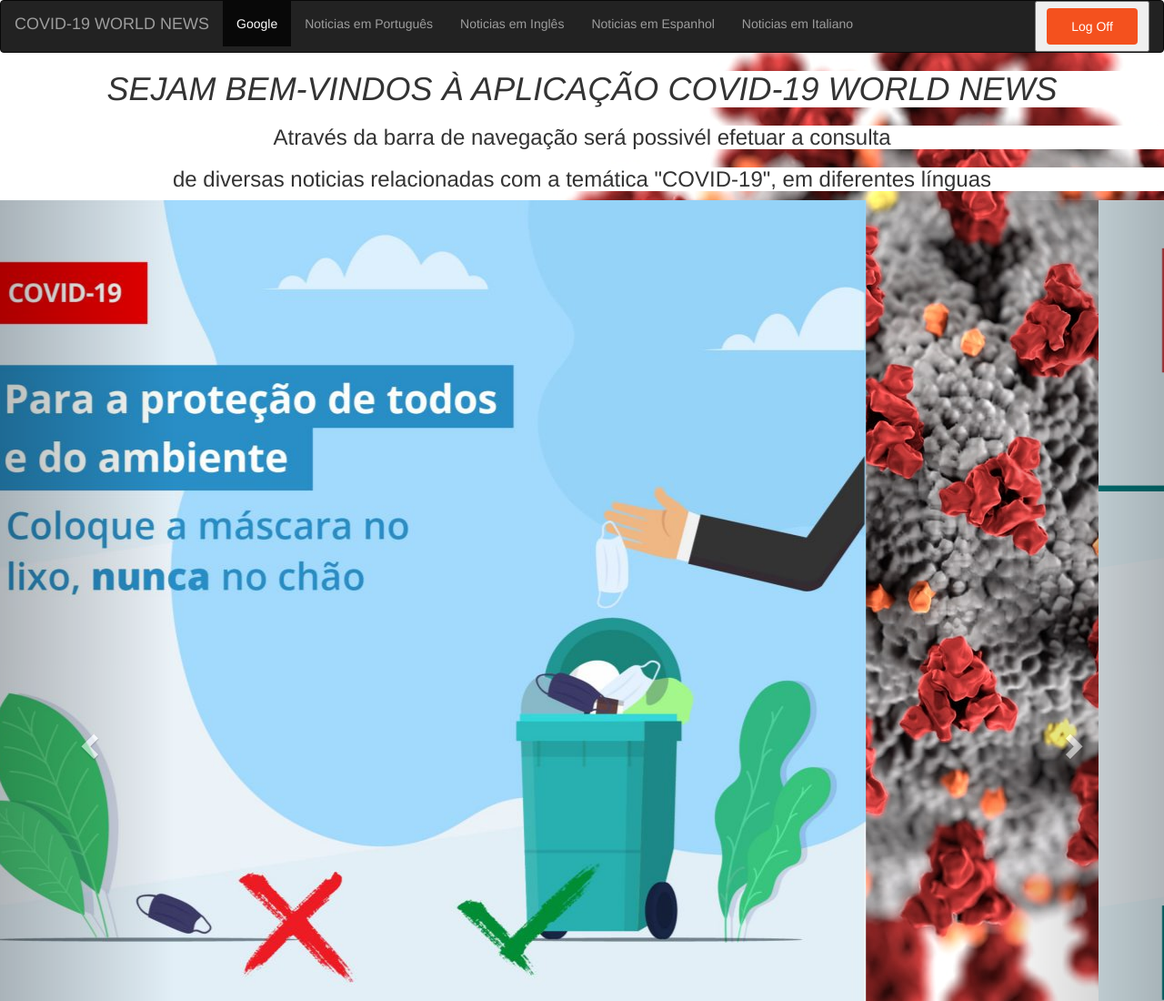
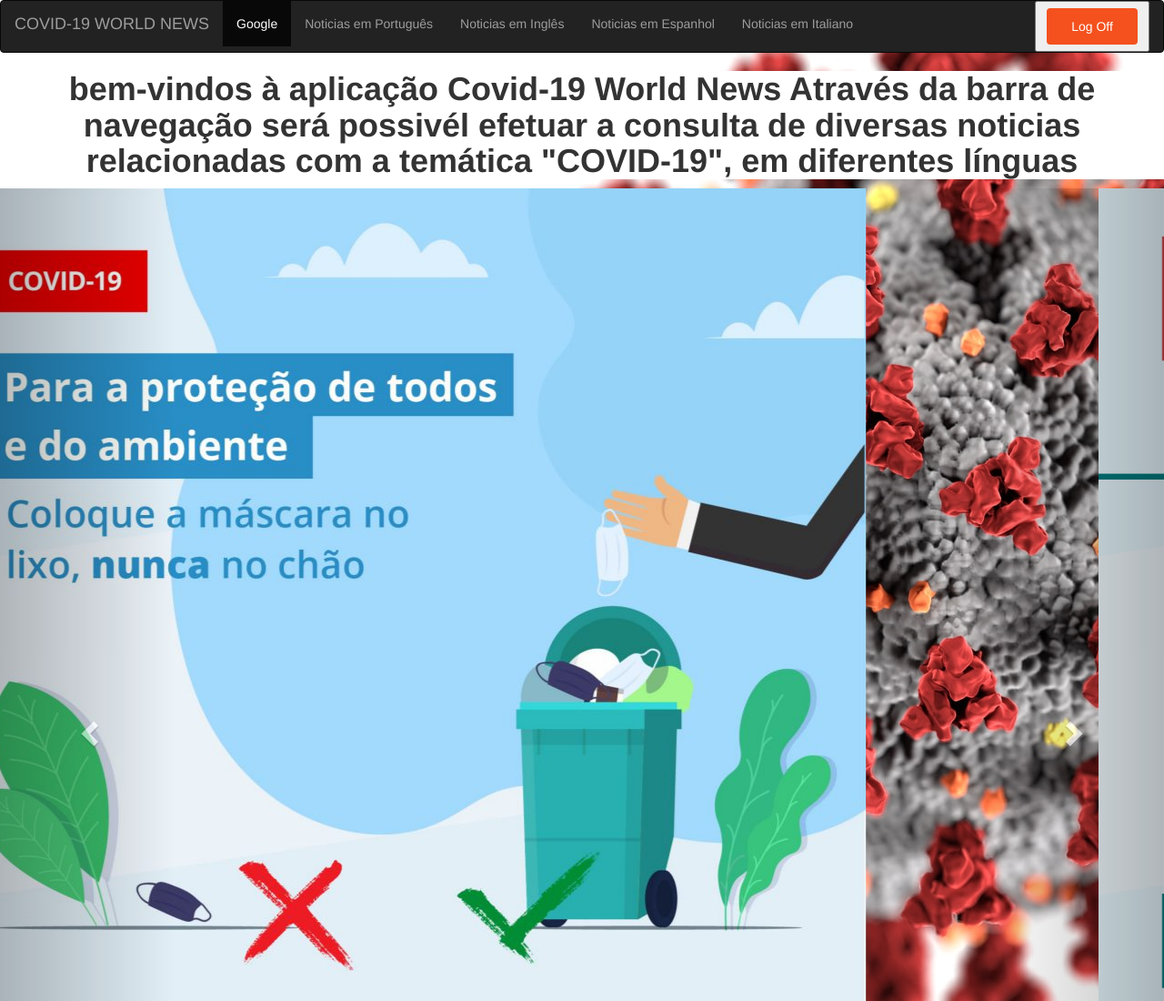
Before and after one commit to BrunoFUAL/COVIDAPI-FRONTEND, a website: page public/home.html in a window 1280 px wide. Shown: the top 1100 px of the page at 91% size. Drawn offline with nearby package versions, Linux system fonts and the light colour scheme.

Commit message:
several changes

```diff
--- a/public/css/estilo.css
+++ b/public/css/estilo.css
@@ -71,19 +71,9 @@
   float: right;
 }
 
+
+
 h1 {
-  background-color: white;
-  color: black;
-  font-weight: bold;
-  font-size: 40px;
-  font-family: Arial;
-  text-transform: uppercase;
-  text-align: center;
-  font-style: italic;
-
-}
-
-h3 {
   background-color:white ;
   color: #3c1b66;
   font-weight: bold;
@@ -91,3 +81,10 @@ h3 {
   font-family: Arial;
   text-align: center;
 }
+
+.modal-content{
+  background-image: url("/images/Covid-News.jpg");
+  color: white;
+  text-decoration-color: white;
+
+}
--- a/public/home.html
+++ b/public/home.html
@@ -43,10 +43,9 @@
   </nav>
 </header>
 <div>
-  <h1>Sejam bem-vindos à aplicação Covid-19 World News</h1>
-  <h3>Através da barra de navegação será possivél efetuar a consulta</h3>
-  <h3>de diversas noticias relacionadas com a temática "COVID-19", em diferentes línguas</h3>
-
+  <h1><strong> bem-vindos à aplicação Covid-19 World News
+    Através da barra de navegação será possivél efetuar a consulta
+    de diversas noticias relacionadas com a temática "COVID-19", em diferentes línguas</strong></h1>
 </div>
    <!-- CODIGO PARA O SLIDESHOW -->
   <div id="myCarousel" class="carousel slide" data-ride="carousel">
```
Also changed, not shown: public/index.html (+2 -14 lines), public/images/horizontal.png (added), public/images/imagem1.jpg (added), 3 other files.
